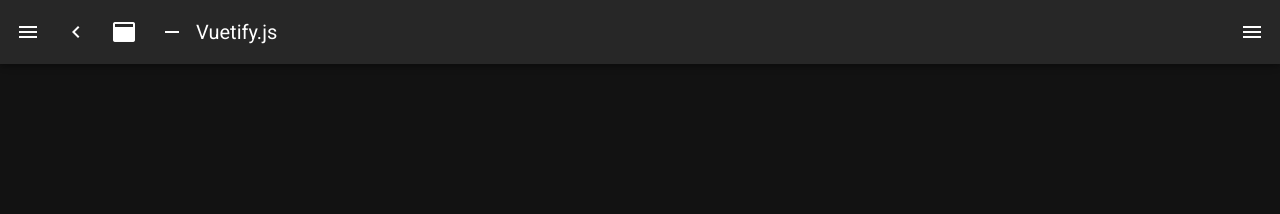
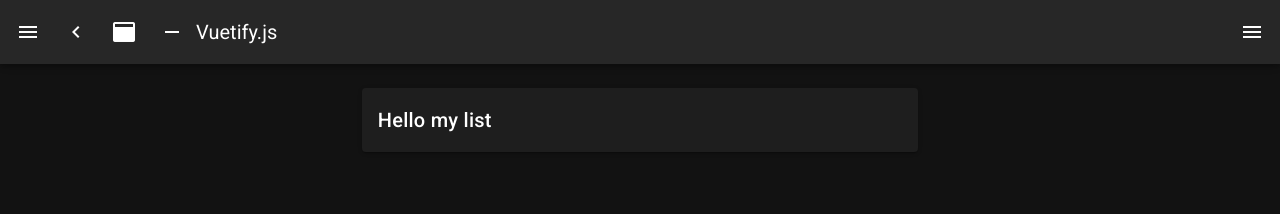
Before and after one commit to Daisky1113/fl5-nuxt-npm, a Nuxt app: page /list in a window 1280 px wide. Before the commit this address had no page. Shown: the top 214 px of the page. Built offline with nearby package versions, Linux system fonts and the light colour scheme.

Commit message:
pagesディレクトリ内に新しいファイルを作る

```diff
--- /dev/null
+++ b/pages/list.vue
@@ -0,0 +1,20 @@
+<template>
+  <v-container>
+    <v-row justify="center">
+      <v-col cols="6">
+        <v-card>
+          <v-card-title>{{msg}}</v-card-title>
+        </v-card>
+      </v-col>
+    </v-row>
+  </v-container>
+</template>
+
+<script>
+export default {
+  data: () => ({
+    msg: "Hello my list",
+  }),
+  components: {},
+};
+</script>
```
